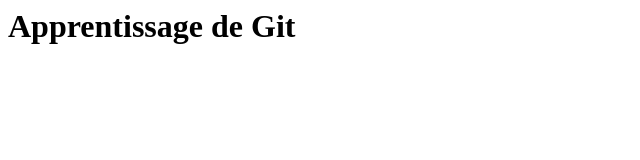
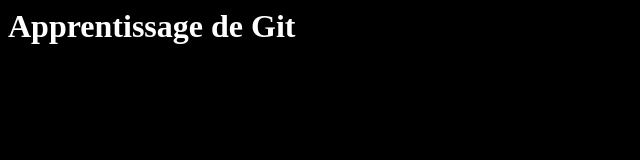
Before and after one commit to Ostroww/learn_git, a plain HTML site: page index.html in a window 1280 px wide. Shown: the whole page, without its empty margins (0-640 px from the left). Drawn offline with Linux system fonts and the light colour scheme.

Commit message:
création de index.css

```diff
--- /dev/null
+++ b/index.css
@@ -0,0 +1,4 @@
+body {
+	background-color: black;
+	color: white;
+}
--- a/index.html
+++ b/index.html
@@ -2,6 +2,7 @@
 <html>
 <head>
 	<title>Index Git learn</title>
+	<link rel="stylesheet" href="./index.css" />
 </head>
 <body>
 	<main>
```
